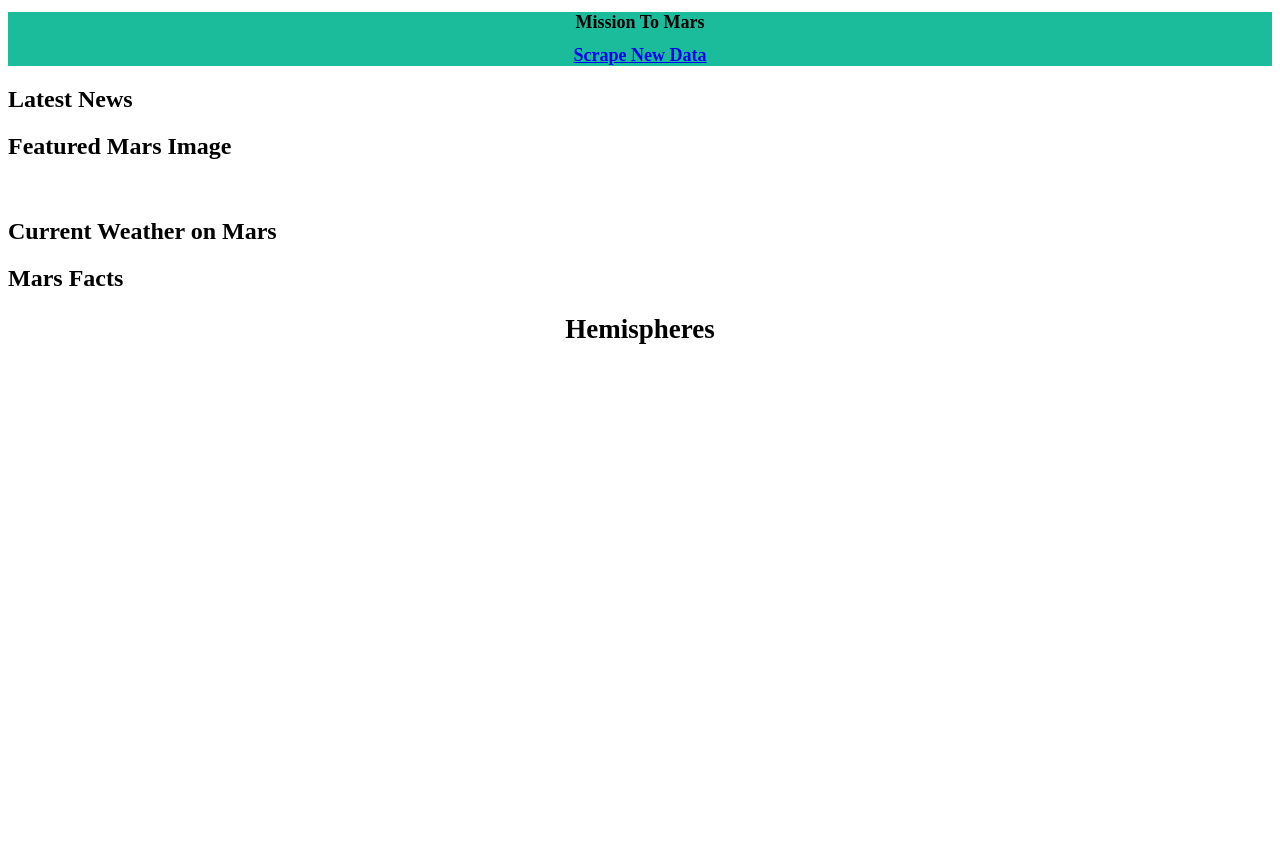
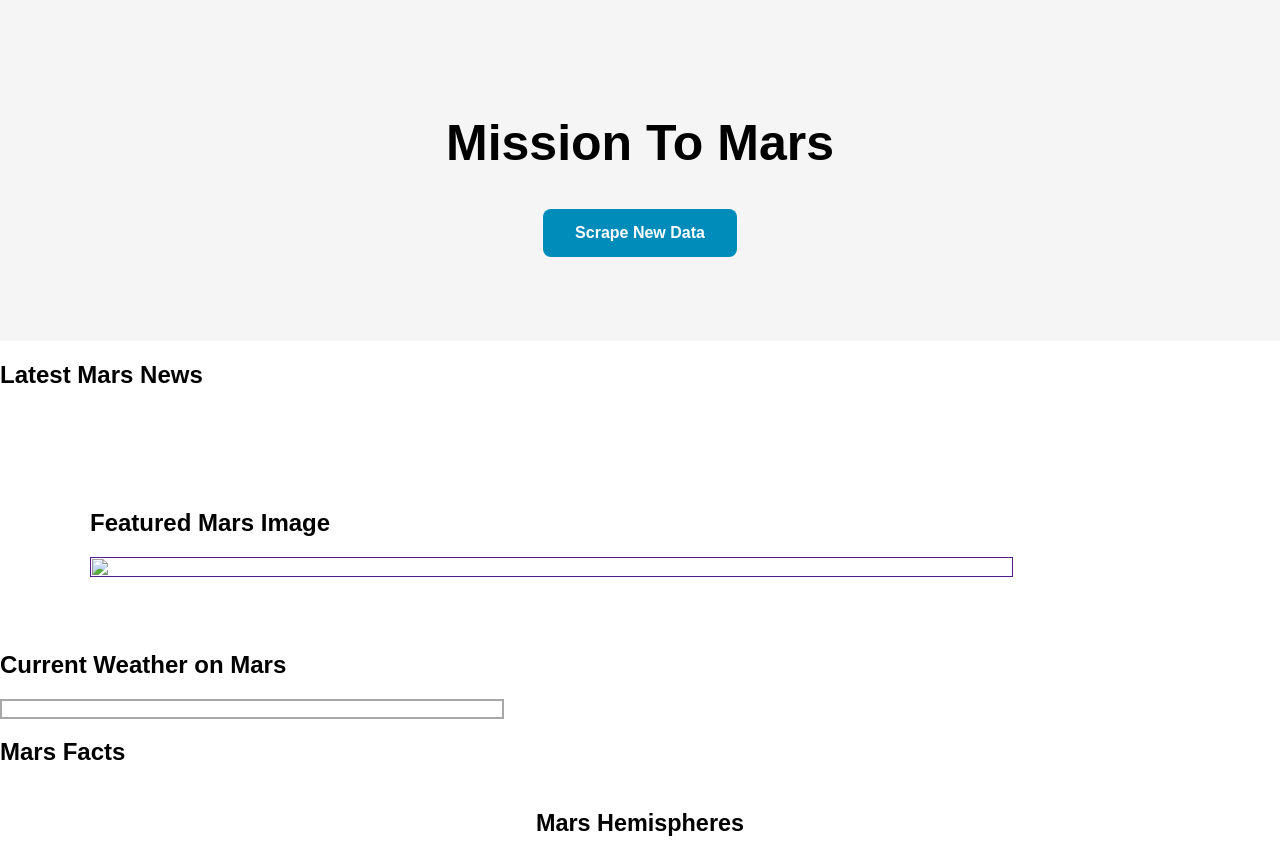
Before and after one commit to chaochaoachao/web-scraping-challenge, a Flask app: template templates/index.html in a window 1280 px wide. Before the commit the page ends 344 px from the top, so only its background shows below. Run offline with Flask 2, Linux system fonts and the light colour scheme; the template is opened without the code that fills it, so the values that code supplies are empty; some libraries are stand-ins or nearby versions.

Commit message:
add screenshots and static folder

```diff
--- a/app.py
+++ b/app.py
@@ -2,41 +2,40 @@
 import json
 from flask import Flask, render_template, jsonify,request
 import scrape_mars as sc
-import pymongo
+from flask_pymongo import PyMongo
 
-#connections and db
-conn = 'mongodb://localhost:27017'
-client = pymongo.MongoClient(conn)
-db = client.mission_to_mars_db
-collection = db.items
+
+
 
 #################################################
 # Flask Setup
 #################################################
 app = Flask(__name__)
 
-@app.route("/scrape")
-def scrape_mars_data():
+app.config['MONGO_URI'] = "mongodb://localhost:27017/mars_data"
+mongo = PyMongo(app)
 
-    global db
-    result_message='<div class="alert alert-success" role="alert">New data scraped successfully.</div>'
+# Route to render index.html template using data from Mongo
+@app.route("/")
+def index():
 
-    try:
-        sc.scrape(db)
-    except BaseException as e:
-        result_message='<div class="alert alert-danger" role="alert">'+str(e)+'</div>'
+    # Find one record of data from the mongo database
+    mars_data = mongo.db.mars_data.find_one()
 
-    mars_dataset = db.items.find()
-
-    return render_template("index.html",mars_data=mars_dataset[0], result_message=result_message)
+    # Return template and data
+    return render_template("index.html", mars_data=mars_data)
 
 
-@app.route("/")
-def main():
+# Route that will trigger the scrape function
+@app.route("/scrape")
+def scrape():
 
-    global db
-    mars_dataset = db.items.find()
-    return render_template("index.html",mars_data=mars_dataset[0])
+    # Run the scrape function
+    mars_data = sc.scrape()
+
+    # Update the Mongo database using update and upsert=True
+    mongo.db.mars_data.update({}, mars_data, upsert=True)
+    return 'Done!'
 
 
 if __name__ == "__main__":
--- /dev/null
+++ b/static/styles/style.css
@@ -0,0 +1,80 @@
+body {
+    font-family: Arial;
+    margin: 0;
+  }
+
+.header {
+    padding: 80px;
+    text-align: center;
+    background: whitesmoke;
+    color: black;
+    font-weight: bold;
+}
+
+.title_center{
+    text-align: center;
+    color: black;
+    font-weight: bold;
+    font-size:50px;
+
+}
+.new_button {
+    background-color: #008CBA;
+    border: none;
+    color: white;
+    text-align: center;
+    text-decoration: none;
+    padding: 15px 32px;
+    display: inline-block;
+    font-size: 16px;
+    margin: 4px 2px;
+    cursor: pointer;
+    border-radius: 8px;
+  }
+
+.h2{
+    color: black;
+    font-weight: bold;
+    margin: 0;
+    font-size:18px;
+}
+
+.title_left{
+    color: black;
+    font-weight: bold;
+    margin: 50px;
+    font-size:18px;
+    padding-left: 20px;
+
+}
+
+.row {
+    display: flex;
+    flex-wrap: wrap;
+
+  }
+
+.featured_image{
+    margin: 50px;
+    flex: 60%;
+    background-color: white;
+    padding-left: 40px;
+}
+
+.side{
+    flex: 40%;
+    background-color: white;
+}
+
+.weather_textbox{
+    background-color: white;
+    width: 500px;
+    border: 2px solid rgb(168, 168, 168);
+ }
+
+.bottom_title{
+    color: black;
+    font-weight: bold;
+    text-align: center;
+    font-size:20px;
+}
--- a/templates/index.html
+++ b/templates/index.html
@@ -1,13 +1,46 @@
 <!DOCTYPE html>
 <html lang="en">
-
-
 
 <head>
   <meta charset="UTF-8">
   <title>Mission To Mars</title>
-  <link rel="stylesheet" href="style.css">
 
+  <link rel="stylesheet" type="text/css" href="../static/styles/style.css">
+  <style>
+    table, td, th {
+      border: 1px solid black;
+    }
+
+    table {
+      border-collapse: collapse;
+      width: 100%;
+    }
+
+    th {
+      text-align: left;
+      height: 10px;
+    }
+  div.gallery {
+  margin: 40px;
+  border: 1px solid #ccc;
+  float: left;
+  width: 500px;
+}
+
+div.gallery:hover {
+  border: 10px solid #777;
+}
+
+div.gallery img {
+  width: 100%;
+  height: auto;
+}
+
+div.desc {
+  padding: 15px;
+  text-align: left;
+}
+  </style>
 </head>
 
 <body>
@@ -18,55 +51,60 @@
 
 
   <div class="top_box">
-    <h2>Latest News</h2>
+    <h2>Latest Mars News</h2>
     <p class="title_left"><b>{{mars_data.news_title}}</b></p>
     <p class="p_left">{{mars_data.news_p}}</p>
   </div>
 
-  <div class="container">
+  <div class="row">
 
     <div class="featured_image">
 
         <h2>Featured Mars Image</h2>
         <a href="{{mars_data.featured_image_url}}" target="_blank">
-          <img src="{{mars_data.featured_image_url}}" class="figure-img img-fluid rounded">
+          <div class="img">
+          <img src="{{mars_data.featured_image_url}}" style="height:90%;width:90%;">
+          </div>
         </a>
-    </div>
-
-
-    <div class="col-md-4">
-      <h2>Current Weather on Mars</h2>
-      <p class="font-weight-light">{{mars_data.mars_weather}}</p>
 
     </div>
 
+    <div class="side">
 
-    <div class="col-md table-sm table-striped table-borderless small">
-        <h2>Mars Facts</h2>
-        {{mars_data.mars_facts|safe}}
+      <h2>Current Weather on Mars</h2>
 
-    </div>
+      <div class="weather_textbox">
+      <p> {{mars_data.mars_weather}}</p>
+      </div>
 
 
-    <div class="bottom_row">
+      <div class="table-title">
+          <h2>Mars Facts</h2>
+          <div class="table">
+          {{mars_data.mars_facts|safe}}
+          </div>
+      </div>
+    </div>
+  </div>
 
-      <div class="title_center">
-        <h2>Hemispheres</h2>
+
+      <div class="bottom_title">
+        <h3>Mars Hemispheres</h3>
       </div>
 
-      {% for hemi in mars_data.hemisphere_image_urls%}
-      <div class="col-md-6">
-        <figure class="figure">
-          <a href="{{hemi.img_url}}" target="_blank">
-            <figcaption class="figure-caption">{{hemi.title}}</figcaption>
-            <img src="{{hemi.img_url}}" class="figure-img img-fluid rounded">
-          </a>
-        </figure>
-      </div>
-      {% endfor %}
+          <!-- Loop through hemispheres dictionary with images and titles -->
+          {% for hemisphere in mars_data.hemisphere_image_urls %}
 
-    </div>
-  </div>
+          <div class="gallery">
+            <a target="_blank" href="{{hemisphere.img_url}}">
+              <img src="{{hemisphere.img_url}}" alt="images" width="1000" height="1000">
+            </a>
+            <div class="desc"><b>{{hemisphere.title}}</b></div>
+          </div>
+
+          {% endfor %}
+
+
 
 </body>
 
--- a/templates/style.css
+++ b/templates/style.css
@@ -1,17 +1,36 @@
-
-
+body {
+    font-family: Arial;
+    margin: 0;
+  }
 
 .header {
-    padding: 60px;
+    padding: 80px;
     text-align: center;
-    background: #1abc9c;
+    background: whitesmoke;
     color: black;
-    padding: inherit;
     font-weight: bold;
-    font-size:18px;
 }
 
+.title_center{
+    text-align: center;
+    color: black;
+    font-weight: bold;
+    font-size:50px;
 
+}
+.new_button {
+    background-color: #008CBA;
+    border: none;
+    color: white;
+    text-align: center;
+    text-decoration: none;
+    padding: 15px 32px;
+    display: inline-block;
+    font-size: 16px;
+    margin: 4px 2px;
+    cursor: pointer;
+    border-radius: 8px;
+  }
 
 .h2{
     color: black;
@@ -20,25 +39,42 @@
     font-size:18px;
 }
 
-
-.title_center{
-    text-align: center;
-    color: black;
-    font-weight: bold;
-    font-size:18px;
-
-}
-
 .title_left{
     color: black;
     font-weight: bold;
     margin: 0;
     font-size:18px;
+    padding-left: 20px;
 
 }
 
+.row {
+    display: flex;
+    flex-wrap: wrap;
 
-.col-md-6{
+  }
 
+.featured_image{
 
+    flex: 60%;
+    background-color: white;
+    padding-left: 40px;
 }
+
+.side{
+    flex: 40%;
+    background-color: white;
+}
+
+.weather_textbox{
+    background-color: white;
+    width: 300px;
+    border: 1px solid grey;
+ }
+
+.bottom_title{
+    color: black;
+    font-weight: bold;
+    text-align: center;
+    font-size:20px;
+}
```
Also changed, not shown: scrape_mars.py (+5 -6 lines), Images/final_app_part1.png (added), Images/final_app_part2.png (added), Images/mission_to_mars.png (added), README.md, 3 other files.
